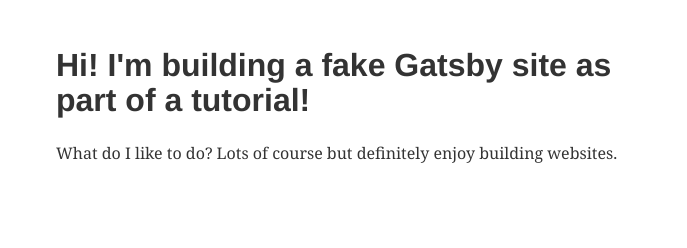
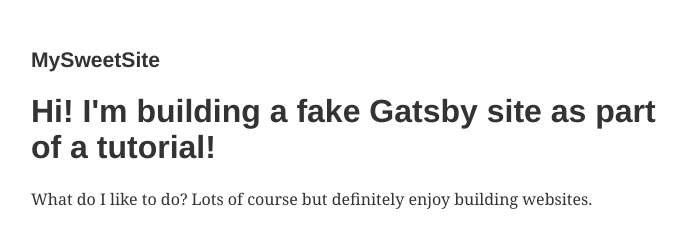
Before and after one commit to corlou/gatsby-and-react-tutorial-3, a Gatsby site: page / in a window 1280 px wide. Shown: the whole page, without its empty margins (284-971 px from the left). Built offline with nearby package versions, Linux system fonts and the light colour scheme; Gatsby itself is replaced by a stand-in of ours.

Commit message:
addition of layout for all three pages

```diff
--- /dev/null
+++ b/src/components/layout.js
@@ -0,0 +1,7 @@
+import React from "react"
+export default ({ children }) => (
+  <div style={{ margin: `3rem auto`, maxWidth: 650, padding: `0 1 rem` }}>
+    <h3>MySweetSite</h3>
+    {children}
+  </div>
+)
--- a/src/pages/contact.js
+++ b/src/pages/contact.js
@@ -1,9 +1,12 @@
 import React from "react"
+import Layout from "../components/layout"
 export default () => (
+  <Layout>
     <div>
       <h1>I'd love to talk! Email me at the address below</h1>
       <p>
         <a href="mailto:me@example.com">me@example.com</a>
       </p>
     </div>
+  </Layout>
 )
--- a/src/pages/index.js
+++ b/src/pages/index.js
@@ -1,10 +1,11 @@
 import React from "react"
+import Layout from "../components/layout"
 export default () => (
-  <div style={{ margin: `3rem auto`, maxWidth: 600 }}>
+  <Layout>
     <h1>Hi! I'm building a fake Gatsby site as part of a tutorial!</h1>
     <p>
       What do I like to do? Lots of course but definitely enjoy building
       websites.
     </p>
-  </div>
+  </Layout>
 )
```
Also changed, not shown: src/pages/about.js (+7 -4 lines). Lines whose indentation alone changed are shown as unchanged.
